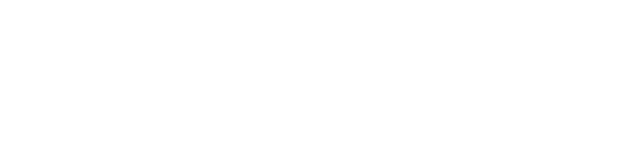
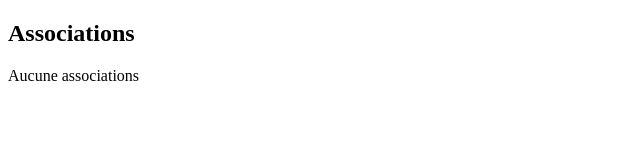
Before and after one commit to consyliaA/mon-cv, a plain HTML site: page index.html in a window 1280 px wide. Shown: the whole page, without its empty margins (0-640 px from the left). Drawn offline with Linux system fonts and the light colour scheme.

Commit message:
mise en place de la section associations

```diff
--- a/index.html
+++ b/index.html
@@ -6,6 +6,7 @@
     <title>mon cv</title>
 </head>
 <body>
-
+    <h2>Associations</h2>
+    <p>Aucune associations</p>
 </body>
 </html>
```
